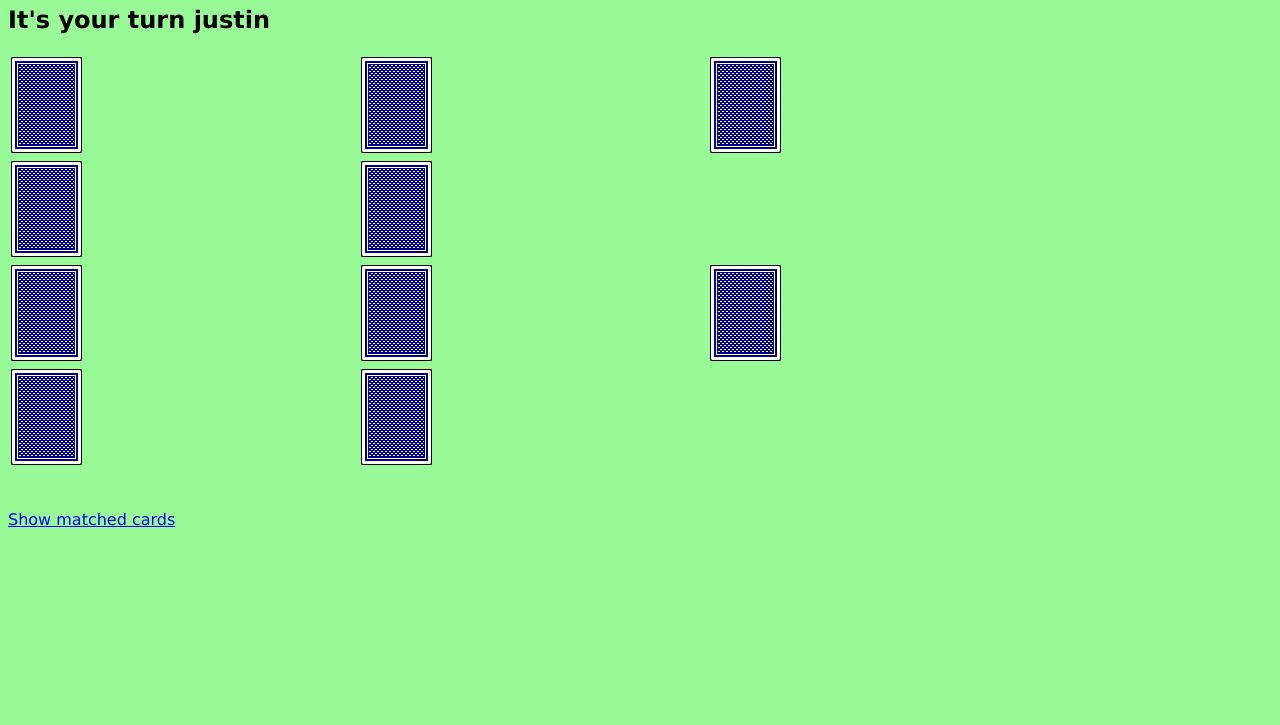
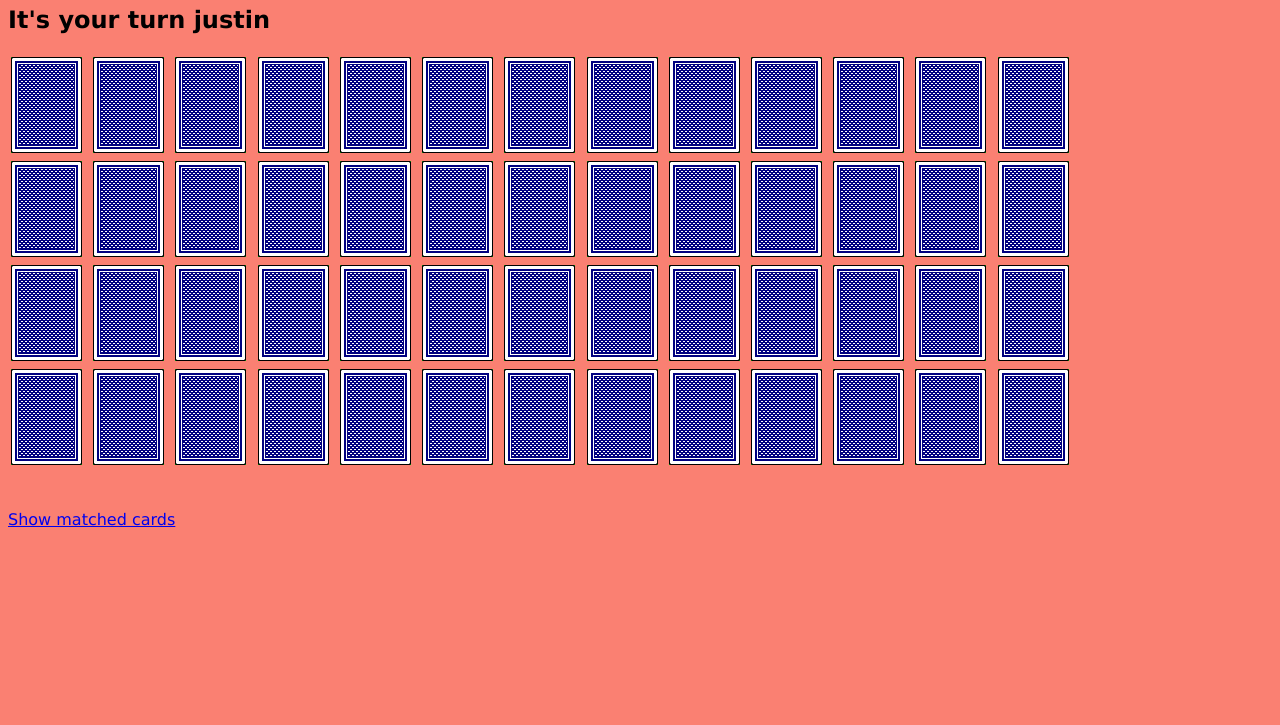
Before and after one commit to jifarooq/Concentration, a plain HTML site: page index.html in a window 1280 px wide. Shown: the part 75-800 px from the top of the page. Drawn offline with Linux system fonts and the light colour scheme.

Commit message:
swap backgrounds

```diff
--- a/css/cardMatch.css
+++ b/css/cardMatch.css
@@ -11,9 +11,9 @@ body {
 }
 
 .player1-turn {
-	background-color: PaleGreen;
+	background-color: salmon;
 }
 
 .player2-turn {
-	background-color: salmon;
+	background-color: PaleGreen;
 }
--- a/javascript/board.js
+++ b/javascript/board.js
@@ -11,7 +11,7 @@
 	};
 
 	// must be even. can add enforcement for this later
-	DECKSIZE = 10;
+	DECKSIZE = 52;
 
 	Board.prototype.renderCardPosition = function(row, col) {
 		content = "<td id='card-placer-" + col + "' width=7%></td>";
```
Also changed, not shown: 1 other file.
